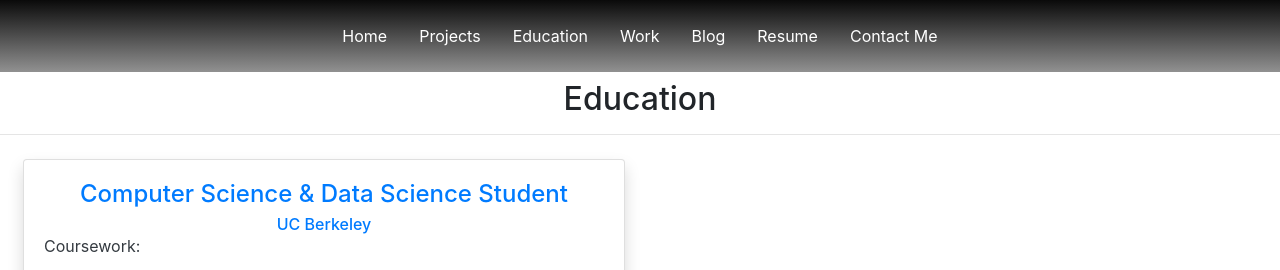
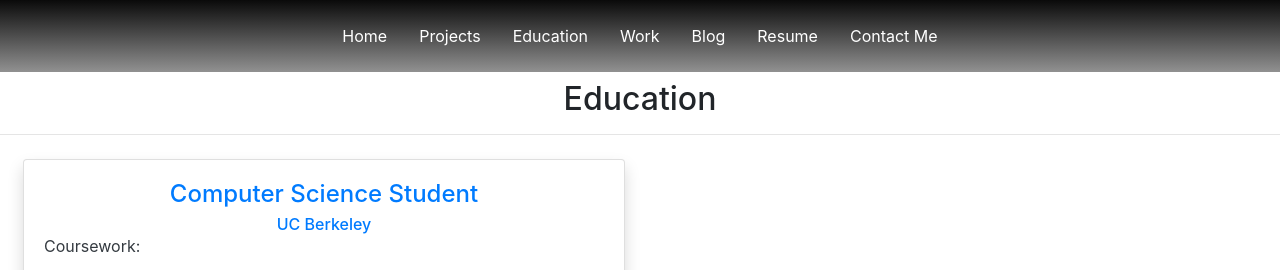
Before and after one commit to srinichrocks/Personal-Website, a Next.js app: page /education in a window 1280 px wide. Shown: the top 270 px of the page. Built offline with nearby package versions, Linux system fonts and the light colour scheme.

Commit message:
changing name of student

```diff
--- a/src/pages/education.js
+++ b/src/pages/education.js
@@ -19,7 +19,7 @@ export default function Education() {
               <div className="card text-center shadow rounded">
                 <div className="card-content">
                   <div className="card-body">
-                    <h4 className="card-title">Computer Science & Data Science Student</h4>
+                    <h4 className="card-title">Computer Science Student</h4>
                     <h6 className='card-subtitle text-primary'>UC Berkeley</h6>
                     <section className='card-text text-left text-dark'>
                     <p>Coursework:</p>
```
